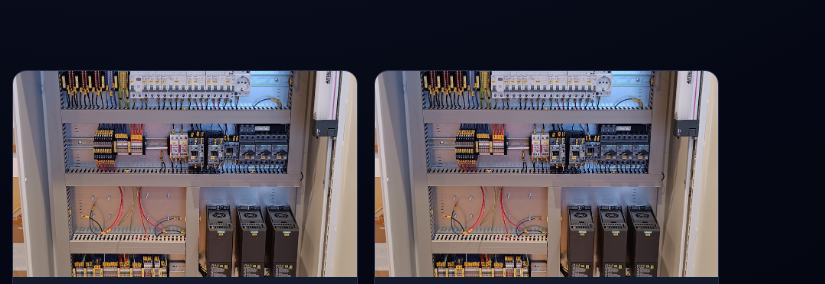
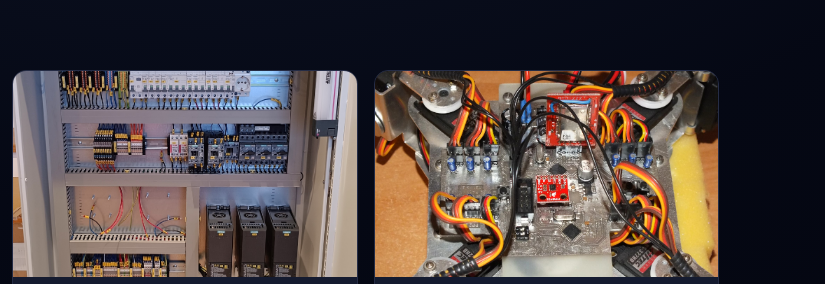
Before and after one commit to AEncminger/AE_BusinessCard, a plain HTML site: page index.html in a window 1280 px wide. Shown: the part 1099-1383 px from the top of the page, 455-1280 px from the left. Drawn offline with Linux system fonts and the light colour scheme.

Commit message:
Update index.html

```diff
--- a/index.html
+++ b/index.html
@@ -753,7 +753,7 @@
             <!-- PROJEKT 3 -->
             <article class="project-card">
                 <div class="project-image-wrapper">
-                    <img class="project-image" src="images/projekt2.jpg" alt="Robot kroczący">
+                    <img class="project-image" src="images/projekt3.jpg" alt="Robot kroczący">
                 </div>
                 <div class="project-body">
                     <div class="project-title">
@@ -772,7 +772,7 @@
                     </div>
                 </div>
             </article>
-        </div>
+
     </section>
 
     <!-- SEKCJA UMIEJĘTNOŚCI -->
```
